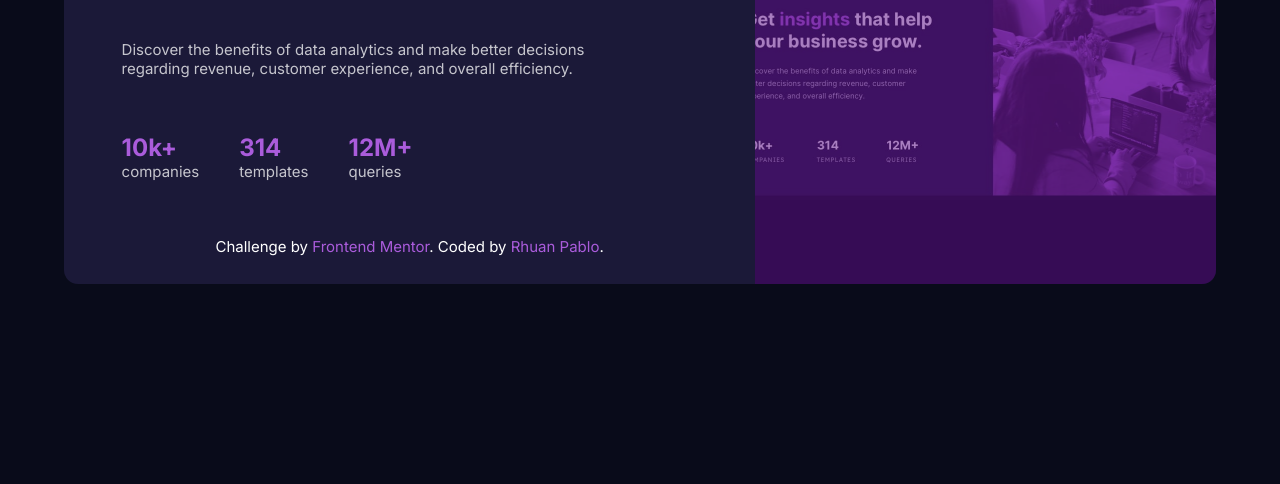
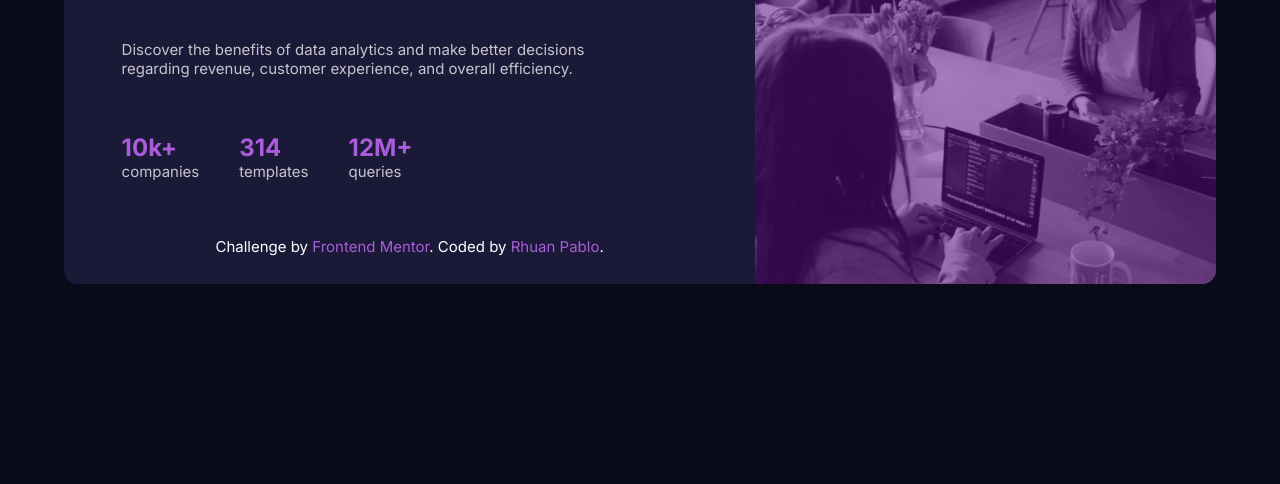
Before and after one commit to Rhuan-P/Stats-Preview-Card, a plain HTML site: page index.html in a window 1280 px wide. Shown: the part 316-800 px from the top of the page. Drawn offline with Linux system fonts and the light colour scheme.

Commit message:
Update style.css

```diff
--- a/CSS/style.css
+++ b/CSS/style.css
@@ -90,7 +90,7 @@ p{
         max-width: 500px;
     }
     .image{
-        background-image: url('/design/desktop-design.jpg');
+        background-image: url('/images/image-header-mobile.jpg');
         background-size: cover;
         width: 40%;
         height: 100%;
```
